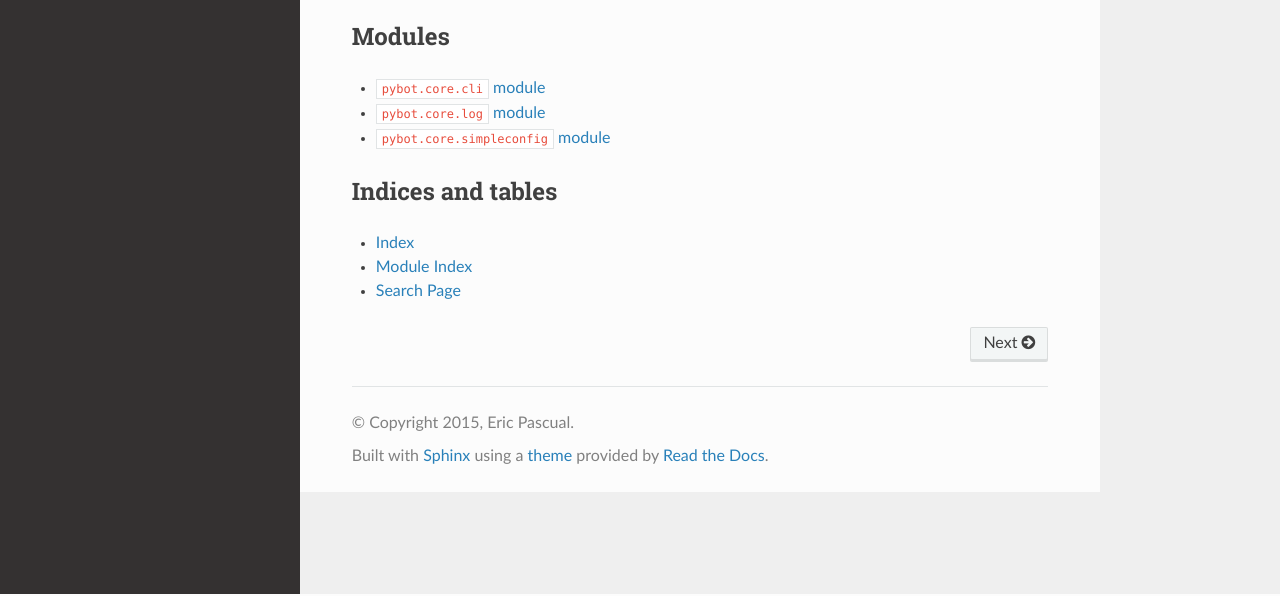
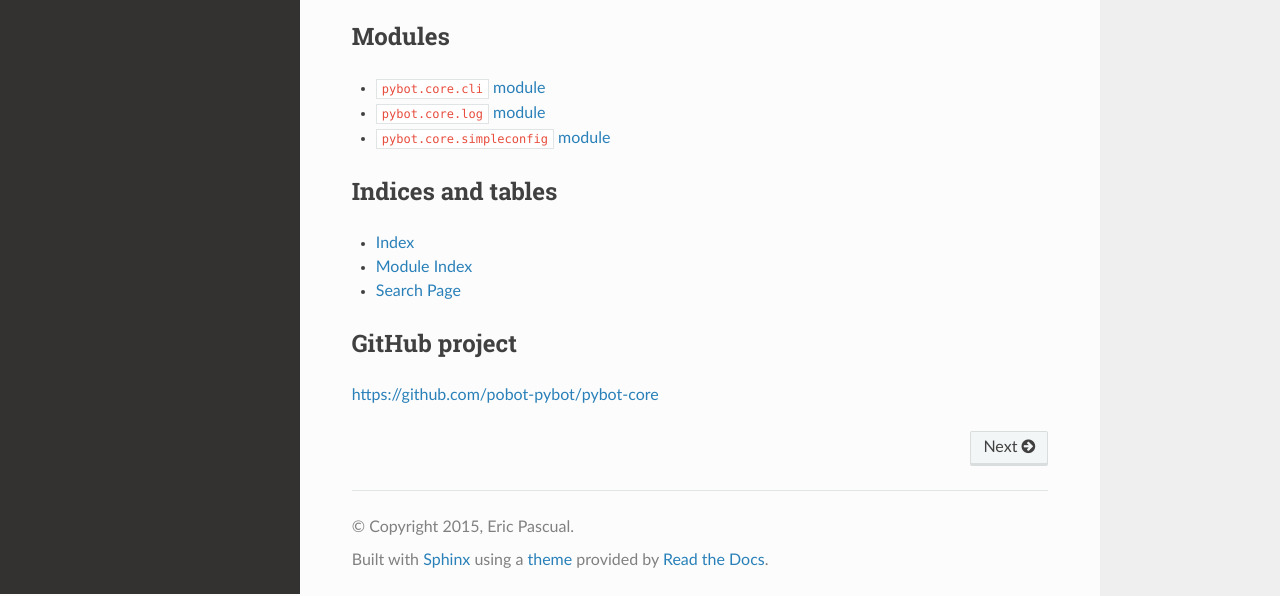
Before and after one commit to pobot/pybot-core, a Sphinx documentation site: the page built from docs/source/index.rst, in a window 1280 px wide, cut to the strip 306-902 px from the top of the page. Built offline with Sphinx 7.4.7 and the Read the Docs theme 2.0.0, drawn with Linux system fonts in a browser that asks for light colours.

Commit message:
added link to project GitHub

```diff
--- a/docs/source/index.rst
+++ b/docs/source/index.rst
@@ -26,3 +26,8 @@ Indices and tables
 * :ref:`genindex`
 * :ref:`modindex`
 * :ref:`search`
+
+GitHub project
+--------------
+
+https://github.com/pobot-pybot/pybot-core
```
